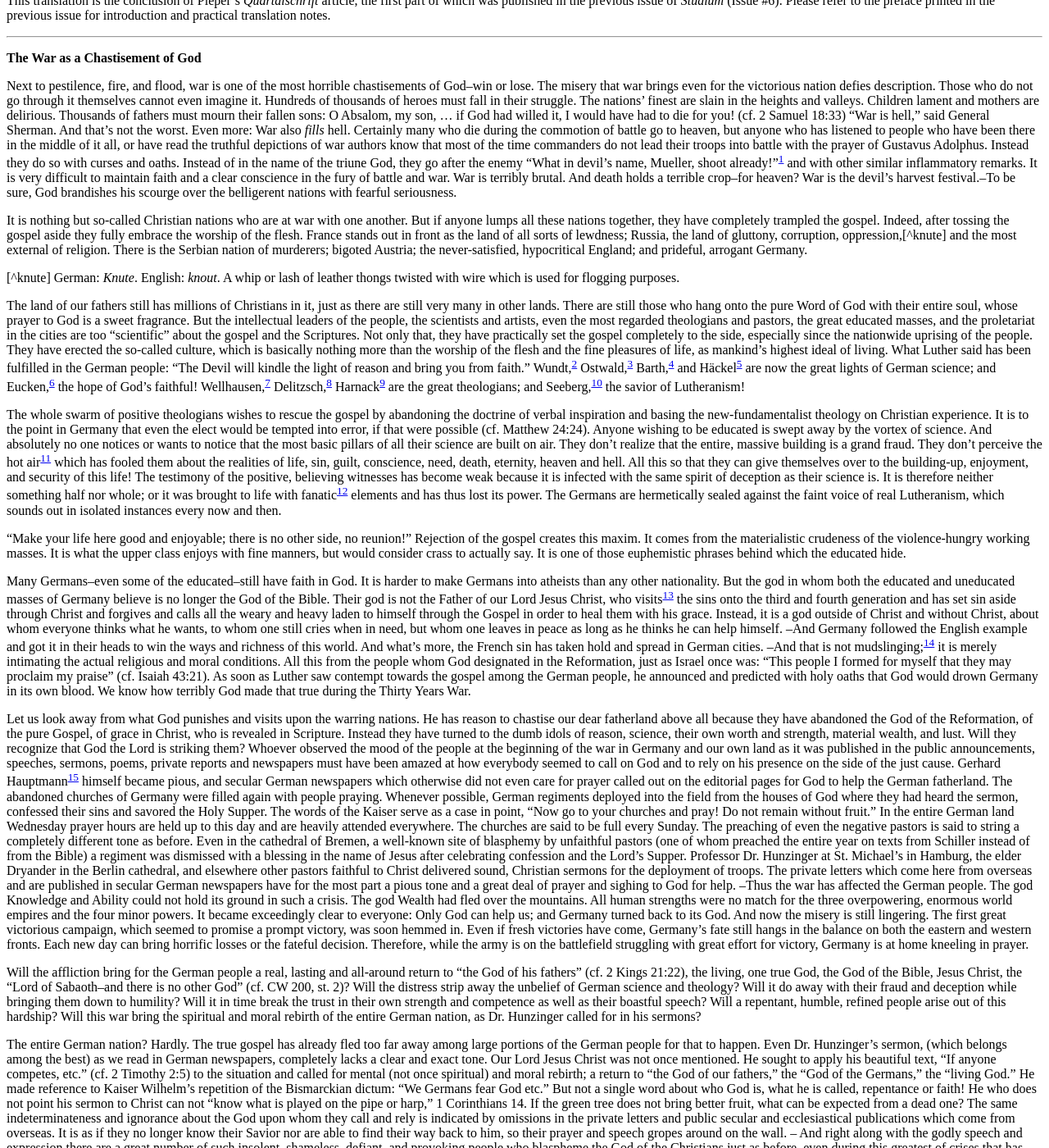
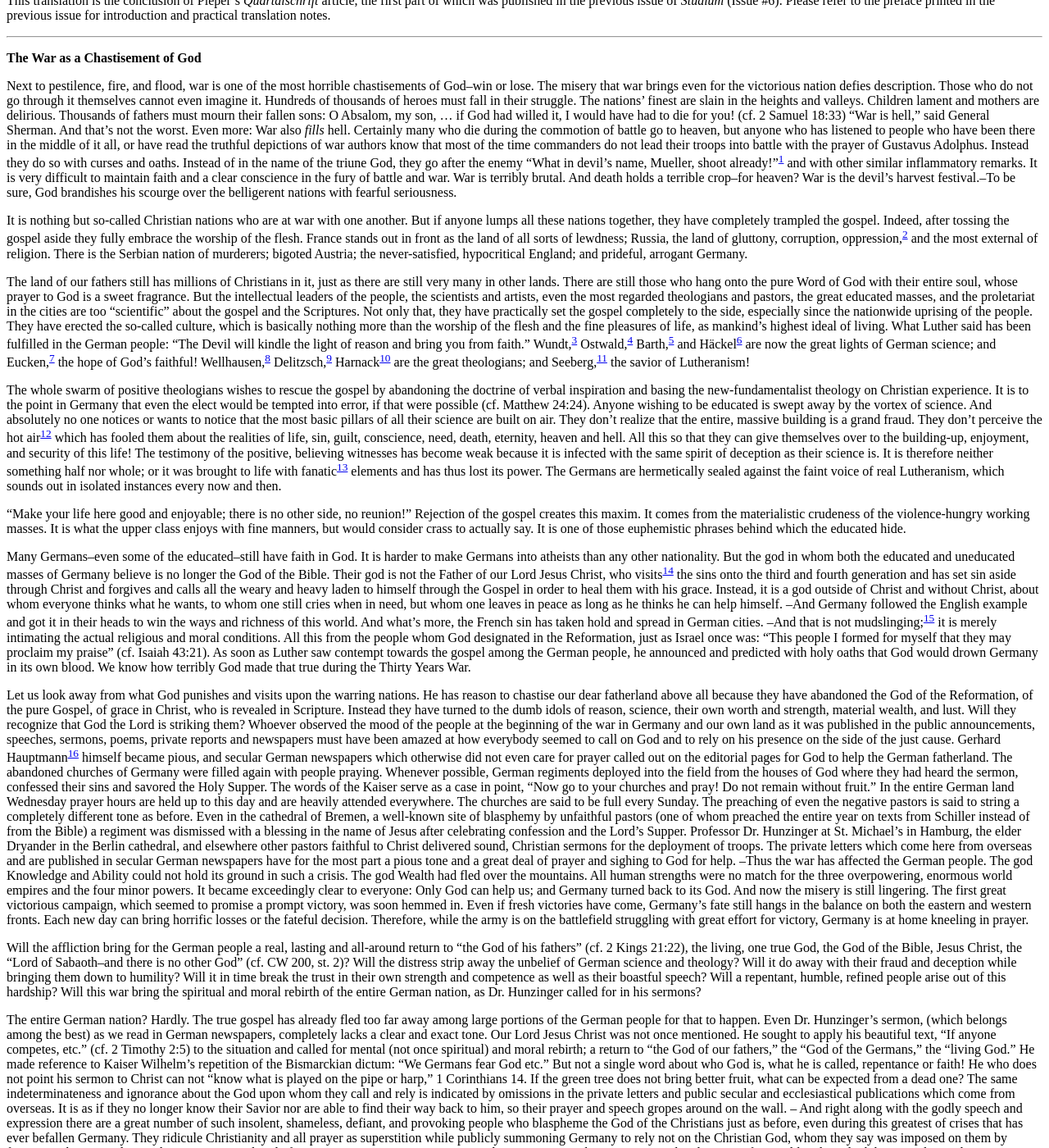
Before and after one commit to crbassett/Studium, a Jekyll site: the page built from collections/_translations/european-war-light-gods-word-part-ii.md, in a window 1280 px wide and 1400 px high, scrolled down 239 px. Shown: the whole window at 82% size. Built offline with Jekyll 4.4.1, drawn with Linux system fonts in a browser that asks for light colours; nearby versions of some CDN libraries; some web fonts are replaced; some of the changed text lies outside the part shown.

Commit message:
Corrected broken footnote

```diff
--- a/collections/_translations/european-war-light-gods-word-part-ii.md
+++ b/collections/_translations/european-war-light-gods-word-part-ii.md
@@ -19,7 +19,7 @@ Next to pestilence, fire, and flood, war is one of the most horrible chastisemen
 
 It is nothing but so-called Christian nations who are at war with one another. But if anyone lumps all these nations together, they have completely trampled the gospel. Indeed, after tossing the gospel aside they fully embrace the worship of the flesh. France stands out in front as the land of all sorts of lewdness; Russia, the land of gluttony, corruption, oppression,[^knute] and the most external of religion. There is the Serbian nation of murderers; bigoted Austria; the never-satisfied, hypocritical England; and prideful, arrogant Germany.
 
-[^knute] German: *Knute*. English: *knout*. A whip or lash of leather thongs twisted with wire which is used for flogging purposes.
+[^knute]: German: *Knute*. English: *knout*. A whip or lash of leather thongs twisted with wire which is used for flogging purposes.
 
 The land of our fathers still has millions of Christians in it, just as there are still very many in other lands. There are still those who hang onto the pure Word of God with their entire soul, whose prayer to God is a sweet fragrance. But the intellectual leaders of the people, the scientists and artists, even the most regarded theologians and pastors, the great educated masses, and the proletariat in the cities are too “scientific” about the gospel and the Scriptures. Not only that, they have practically set the gospel completely to the side, especially since the nationwide uprising of the people. They have erected the so-called culture, which is basically nothing more than the worship of the flesh and the fine pleasures of life, as mankind’s highest ideal of living. What Luther said has been fulfilled in the German people: “The Devil will kindle the light of reason and bring you from faith.” Wundt,[^wundt] Ostwald,[^ostwald] Barth,[^barth] and Häckel[^haeckel] are now the great lights of German science; and Eucken,[^eucken] the hope of God’s faithful! Wellhausen,[^wellhausen] Delitzsch,[^delitzsch] Harnack[^harnack] are the great theologians; and Seeberg,[^seeberg] the savior of Lutheranism!
 
```
